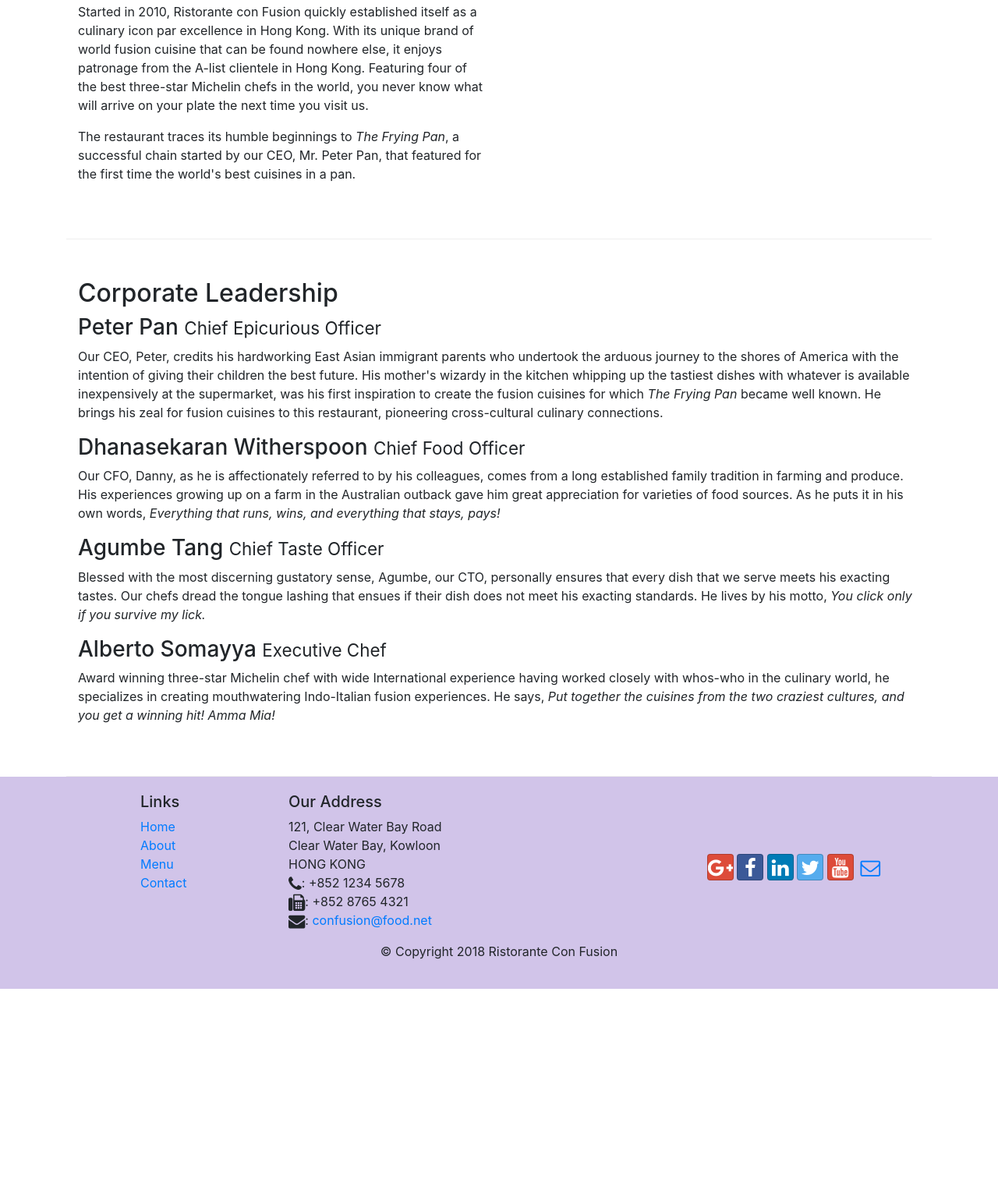
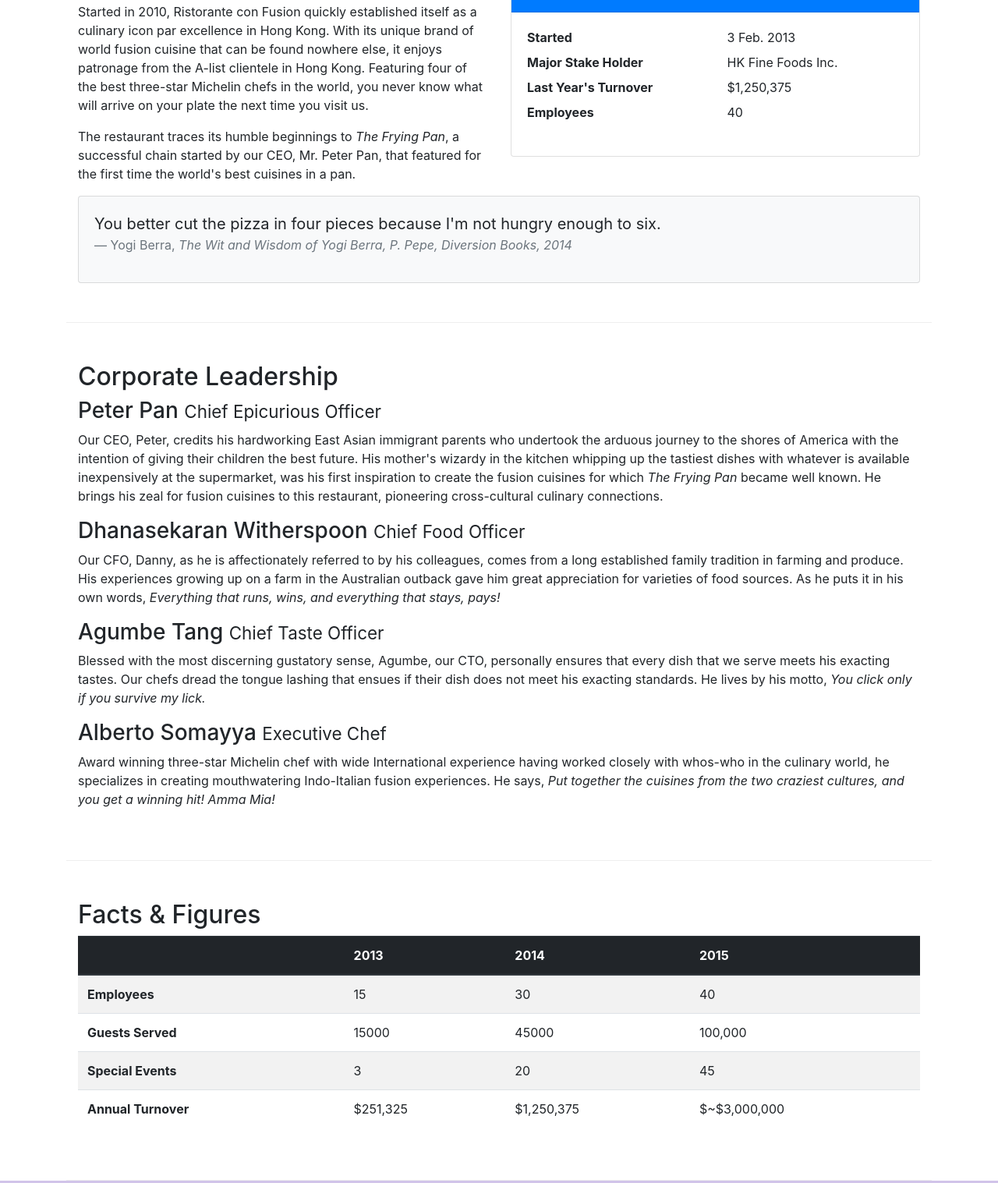
Before and after one commit to kostamir/conFusion, a website: page aboutus.html in a window 1280 px wide. Shown: the part 558-2075 px from the top of the page at 78% size. Before the commit the page ends 1826 px from the top, so only its background shows below. Drawn offline with nearby package versions, Linux system fonts and the light colour scheme.

Commit message:
Tables and Cards.

```diff
--- a/aboutus.html
+++ b/aboutus.html
@@ -64,7 +64,37 @@
                 <p>Started in 2010, Ristorante con Fusion quickly established itself as a culinary icon par excellence in Hong Kong. With its unique brand of world fusion cuisine that can be found nowhere else, it enjoys patronage from the A-list clientele in Hong Kong.  Featuring four of the best three-star Michelin chefs in the world, you never know what will arrive on your plate the next time you visit us.</p>
                 <p>The restaurant traces its humble beginnings to <em>The Frying Pan</em>, a successful chain started by our CEO, Mr. Peter Pan, that featured for the first time the world's best cuisines in a pan.</p>
             </div>
-            <div>
+            <div class="col-sm">
+                <div class="card">
+                    <h3 class="card-header bg-primary text-white">Facts At a Glance</h3>
+                    <div class="card-body">
+                        <dl class="row">
+                            <dt class="col-6">Started</dt>
+                            <dd class="col-6">3 Feb. 2013</dd>
+                            <dt class="col-6">Major Stake Holder</dt>
+                            <dd class="col-6">HK Fine Foods Inc.</dd>
+                            <dt class="col-6">Last Year's Turnover</dt>
+                            <dd class="col-6">$1,250,375</dd>
+                            <dt class="col-6">Employees</dt>
+                            <dd class="col-6">40</dd>
+                        </dl>
+                    </div>
+                </div>
+            </div>
+            <div class="col-12">
+                <div class="card card-body bg-light">
+                    <blockquote class="blockquote">
+                        <p class="mb-0">
+                            You better cut the pizza in four pieces
+                            because I'm not hungry enough to six.
+                        </p>
+                        <footer class="blockquote-footer">Yogi Berra,
+                            <cite title="Source Title">The Wit and Wisdom of
+                                Yogi Berra, P. Pepe, Diversion Books, 2014
+                            </cite>
+                        </footer>
+                    </blockquote>
+                </div>
             </div>
         </div>
 
@@ -82,7 +112,50 @@
                 <p class="d-none d-sm-block">Award winning three-star Michelin chef with wide International experience having worked closely with whos-who in the culinary world, he specializes in creating mouthwatering Indo-Italian fusion experiences. He says, <em>Put together the cuisines from the two craziest cultures, and you get a winning hit! Amma Mia!</em></p>
             </div>
        </div>
-
+       <div class="row row-content">
+            <div class="col-12 com-sm-9">
+                <h2>Facts &amp; Figures</h2>
+                <div class="table-responsive">
+                    <table class="table table-striped">
+                        <thead class="thead-dark">
+                            <tr>
+                                <th>&nbsp;</th>
+                                <th>2013</th>
+                                <th>2014</th>
+                                <th>2015</th>
+                            </tr>
+                        </thead>
+                        <tbody>
+                            <tr>
+                                <th>Employees</th>
+                                <td>15</td>
+                                <td>30</td>
+                                <td>40</td>
+                            </tr>
+                            <tr>
+                                <th>Guests Served</th>
+                                <td>15000</td>
+                                <td>45000</td>
+                                <td>100,000</td>
+                            </tr>
+                            <tr>
+                                <th>Special Events</th>
+                                <td>3</td>
+                                <td>20</td>
+                                <td>45</td>
+                            </tr>
+                            <tr>
+                                <th>Annual Turnover</th>
+                                <td>$251,325</td>
+                                <td>$1,250,375</td>
+                                <td>$~$3,000,000</td>
+                            </tr>
+                        </tbody>
+                    </table>
+                </div>
+            </div>
+            <div class="col-12 cm-sm-3"></div>
+       </div>
     </div>
 
     <footer class="footer">
```
Also changed, not shown: contactus.html (+2 -1 lines).
